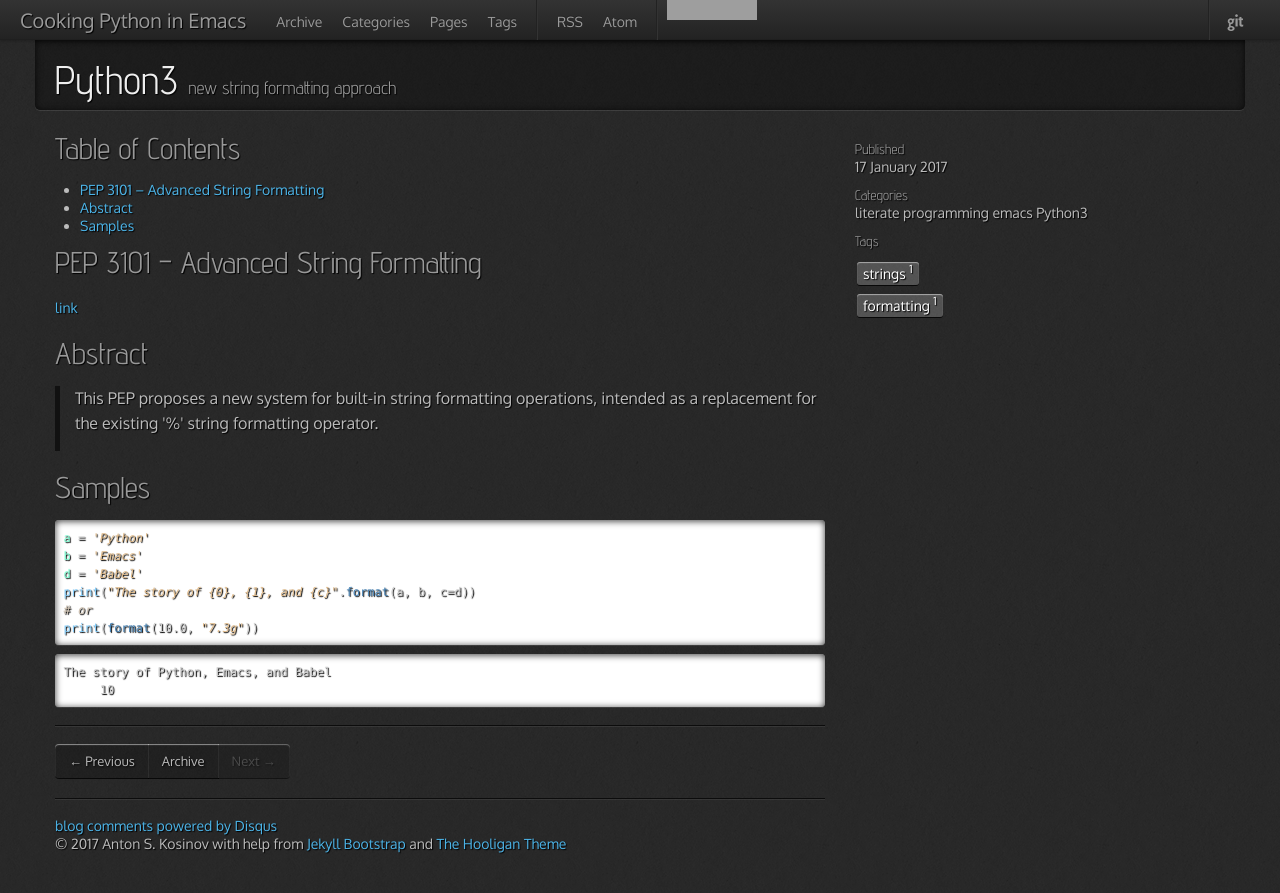
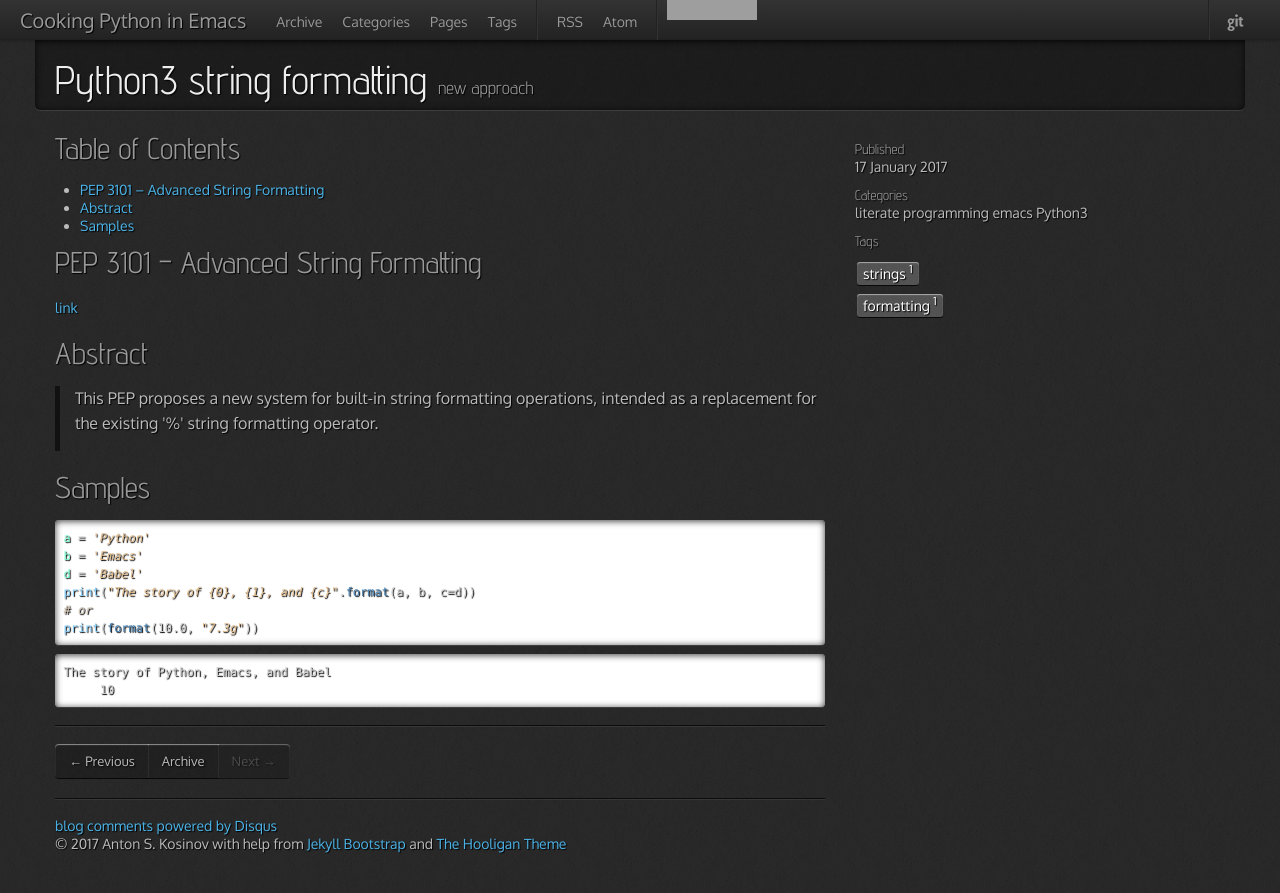
Before and after one commit to 0--key/0--key.github.io, a Jekyll site: the page built from _posts/2017-01-17-string-formaitting-in-python3.html, in a window 1280 px wide. Shown: the top 893 px of the page. Built offline with Jekyll 4.4.1, drawn with Linux system fonts in a browser that asks for light colours; nearby versions of some CDN libraries; comment, search, counter and statistics services are not loaded; grey boxes are pictures that could not be loaded.

Commit message:
Minor clarification

```diff
--- a/_posts/2017-01-17-string-formaitting-in-python3.html
+++ b/_posts/2017-01-17-string-formaitting-in-python3.html
@@ -1,7 +1,7 @@
 ---
 layout: post
-title: Python3
-tagline: " new string formatting approach"
+title: Python3 string formatting
+tagline: " new approach"
 permalink: /python3/string/formatting.html
 categories: [literate programming, emacs, Python3]
 tags: [strings, formatting]
```
